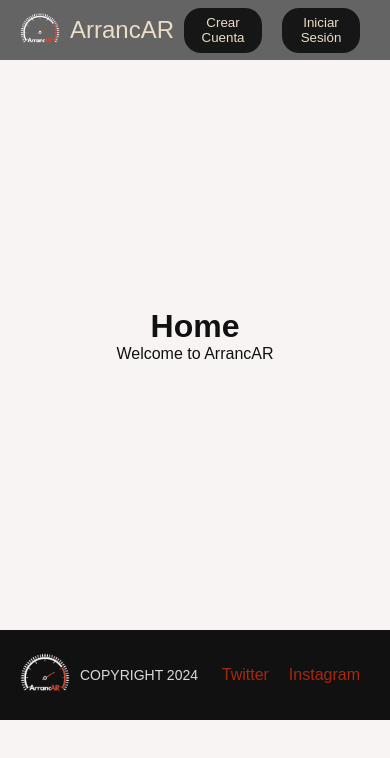
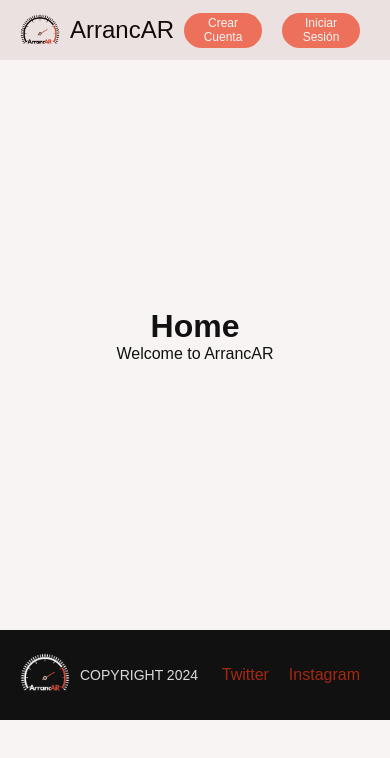
Before and after one commit to javier-pignataro/frontend, a React (Vite) app: page / in a window 390 px wide. Shown: the top 758 px of the page. Built offline with nearby package versions, Linux system fonts and the light colour scheme.

Commit message:
Cambios en estilo / maquetado

```diff
--- a/src/Components/layout/Header.jsx
+++ b/src/Components/layout/Header.jsx
@@ -1,11 +1,13 @@
 import React from 'react'
 import { Link } from 'react-router-dom'
 import logo from '../../assets/logo-dark-transparente.png'
+import logoLight from '../../assets/logo-light-transparente.png'
+
 
 const Header = () => {
     return (
         <nav>
-            <Link to='/'><img src={logo}></img> ArrancAR</Link>
+            <Link to='/'><img src={logoLight}></img> ArrancAR</Link>
             <div className='navbar__buttons'>
                 <Link><button>Crear Cuenta</button></Link>
                 <Link><button>Iniciar Sesión</button></Link>
--- a/src/styles/components/_header.scss
+++ b/src/styles/components/_header.scss
@@ -1,6 +1,6 @@
 nav {
   align-items: center;
-  background-color: $lightmode-backgroud-grey;
+  background-color: $lightmode-background-header;
   display: flex;
   height: 60px;
   justify-content: space-between;
@@ -9,7 +9,7 @@ nav {
   top: 0;
   a {
     align-items: center;
-    color: $darkmode-text-color;
+    color: $lightmode-text-color;
     display: flex;
     font-size: $font-size-4;
     text-decoration: none;
@@ -29,8 +29,9 @@ nav {
       border: none;
       color: $darkmode-text-color;
       cursor: pointer;
-      height: 45px;
-      border-radius: 17px;
+      font-size: 14px;
+      height: 38px;
+      border-radius: 10px;
       &:hover {
         background-color: $darkmode-secondary-color;
         color: $darkmode-text-color;
@@ -38,3 +39,21 @@ nav {
     }
   }
 }
+@media (max-width: 769px) {
+  nav {
+    background-color: rgb(235, 225, 225);
+  }
+  nav .navbar__buttons button {
+    height: 35px;
+    font-size: 12px;
+    background-color: $lightmode-accent-color;
+    border-radius: 25px;
+    color: whitesmoke;
+  }
+}
+@media (max-width: 480px) {
+    nav {
+      justify-content: space-between;
+    }
+
+}
--- a/src/styles/utilities/_base.scss
+++ b/src/styles/utilities/_base.scss
@@ -6,7 +6,6 @@
 }
 
 body {
-  max-width: 1200px;
   margin: 0 auto;
   padding: 0;
   background-color: rgba(247, 242, 242, 0.842);
--- a/src/styles/utilities/_settings.scss
+++ b/src/styles/utilities/_settings.scss
@@ -2,6 +2,7 @@
 /*    -    LIGHTMODE    -    */
 $lightmode-background-color: #fcf8f8;
 $lightmode-backgroud-grey: #646464;
+$lightmode-background-header: #dddada;
 $lightmode-background-color-darker: #dddada;
 $lightmode-text-color: #120908;
 $lightmode-primary-color: #c94c36;
```
